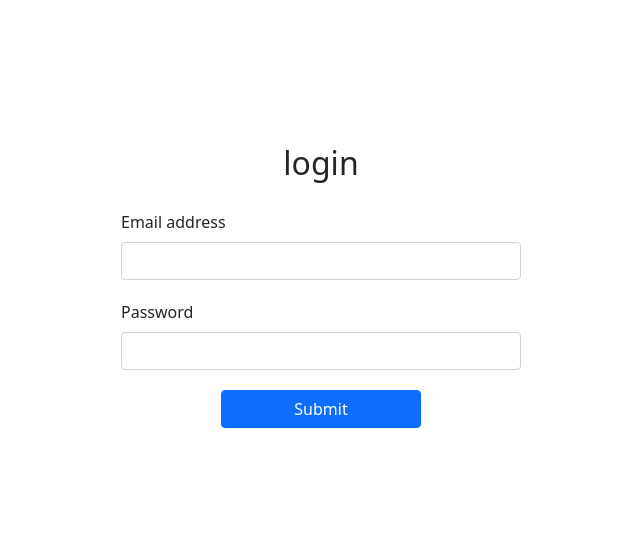
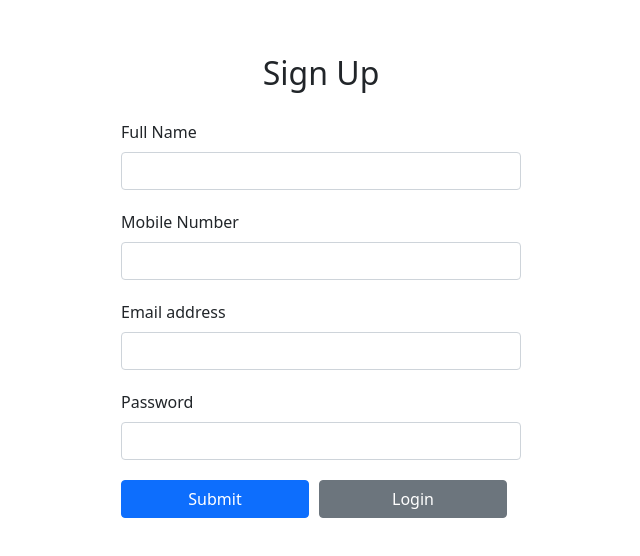
Before and after one commit to yasser22269/CRUD-And-Authentication-Angular, an Angular app: page /signup in a window 1280 px wide. Shown: the part 114-670 px from the top of the page, without its empty margins (319-959 px from the left). Built offline with nearby package versions, Linux system fonts and the light colour scheme.

Commit message:
final design authentication

```diff
--- a/src/app/login/login.component.css
+++ b/src/app/login/login.component.css
@@ -22,7 +22,9 @@
   width: 400px;
 }
 .flex button {
-  display: block;
-  width: 200px;
-  margin: 0 auto;
+  display: inline-block;
+  width: 47%;
 }
+.flex button:last-child {
+  margin: 0 0 0 10px;
+}
--- a/src/app/login/login.component.html
+++ b/src/app/login/login.component.html
@@ -23,6 +23,7 @@
     <input type="password" class="form-control" id="exampleInputPassword1"  formControlName="password">
   </div>
   <button type="submit" class="btn btn-primary">Submit</button>
+  <a routerLink="/signup"><button type="submit" class="btn btn-secondary">Sign Up</button></a>
 </form>
 
 </div>
--- a/src/app/signup/signup.component.css
+++ b/src/app/signup/signup.component.css
@@ -22,7 +22,9 @@
   width: 400px;
 }
 .flex button {
-  display: block;
-  width: 200px;
-  margin: 0 auto;
+   display: inline-block;
+   width: 47%;
+ }
+.flex button:last-child {
+  margin: 0 0 0 10px;
 }
--- a/src/app/signup/signup.component.html
+++ b/src/app/signup/signup.component.html
@@ -1,13 +1,40 @@
 <div class="flex">
 
 
-  <h2>login </h2>
+  <h2>Sign Up</h2>
 
   <form [formGroup]="form">
+
+    <div class="form-group">
+      <label >Full Name</label>
+
+      <input type="text"  class="form-control"
+             formControlName="fullName" >
+      <div class="alert alert-danger" role="alert"
+           *ngIf="fullName.touched && fullName.invalid"
+      >
+        <div  *ngIf="fullName.errors?.required  || fullName.value.length == 0">
+          please Enter Your Email
+        </div>
+      </div>
+    </div>
+    <div class="form-group">
+      <label >Mobile Number</label>
+
+      <input type="number"  class="form-control"
+             formControlName="fullName" >
+      <div class="alert alert-danger" role="alert"
+           *ngIf="mobile.touched && mobile.invalid"
+      >
+        <div  *ngIf="mobile.errors?.required  || mobile.value.length == 0">
+          please Enter Your Email
+        </div>
+      </div>
+    </div>
     <div class="form-group">
       <label >Email address</label>
 
-      <input type="text" id="email" class="form-control"   (change) = "logObj(email)"
+      <input type="text" class="form-control"
              formControlName="email" >
       <div class="alert alert-danger" role="alert"
            *ngIf="email.touched && email.invalid"
@@ -15,7 +42,6 @@
         <div  *ngIf="email.errors?.required  || email.value.length == 0">
           please Enter Your Email
         </div>
-
       </div>
     </div>
     <div class="form-group">
@@ -23,6 +49,7 @@
       <input type="password" class="form-control" id="exampleInputPassword1"  formControlName="password">
     </div>
     <button type="submit" class="btn btn-primary">Submit</button>
+    <a routerLink="/login"><button type="submit" class="btn btn-secondary">Login</button></a>
   </form>
 
 </div>
--- a/src/app/signup/signup.component.ts
+++ b/src/app/signup/signup.component.ts
@@ -22,7 +22,9 @@ export class SignupComponent implements OnInit {
 
   form = new FormGroup({
     email : new FormControl('' , [Validators.required] ),
-    password : new FormControl('' ),
+    password : new FormControl('' , [Validators.required]),
+    fullName : new FormControl('', [Validators.required] ),
+    mobile : new FormControl('' , [Validators.required]),
   })
 
 
@@ -33,4 +35,12 @@ export class SignupComponent implements OnInit {
     return this.form.get('password');
   }
 
+
+  get fullName (): any{
+    return this.form.get('fullName');
+  }
+  get mobile (): any{
+    return this.form.get('mobile');
+  }
+
 }
```
